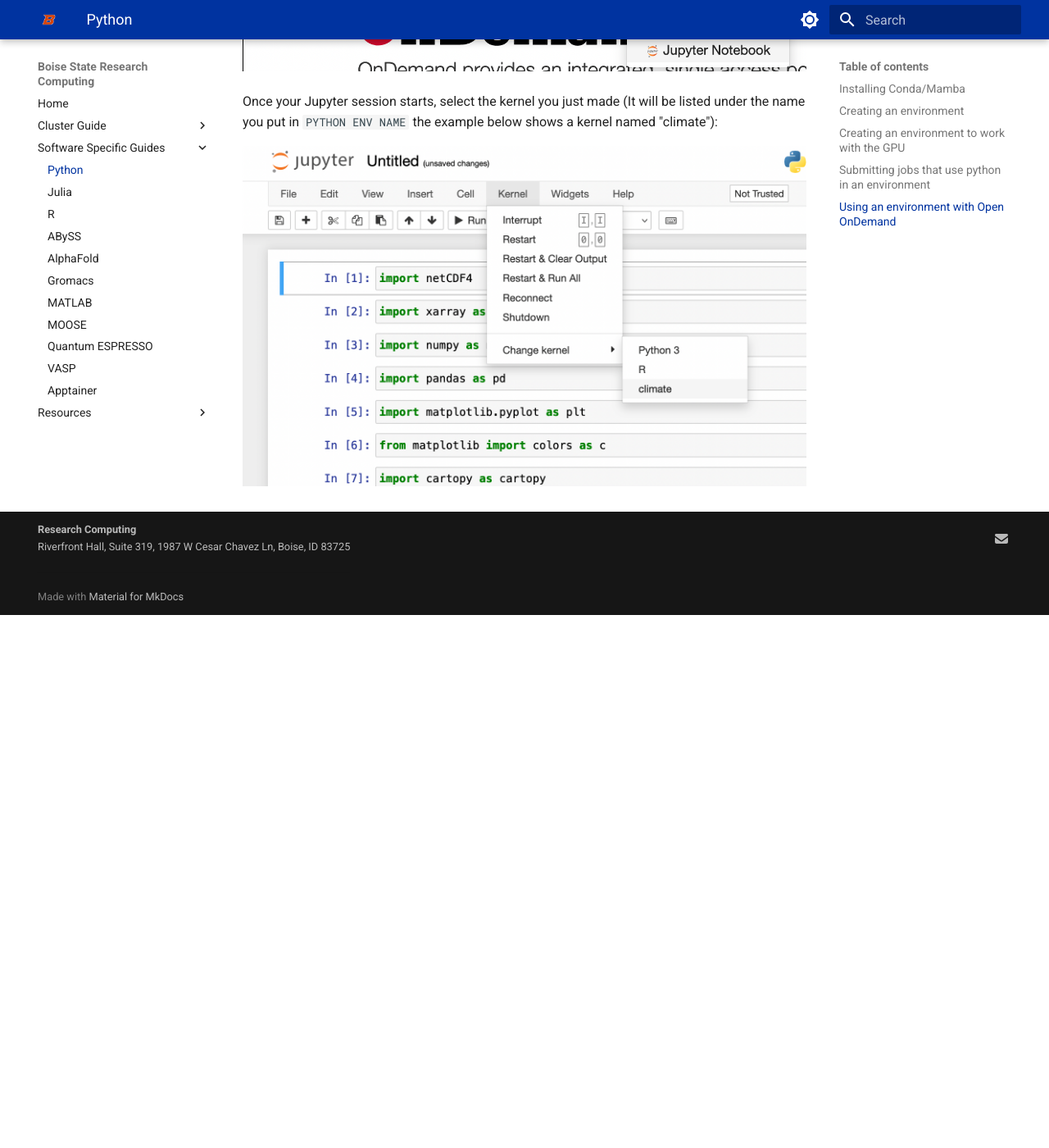
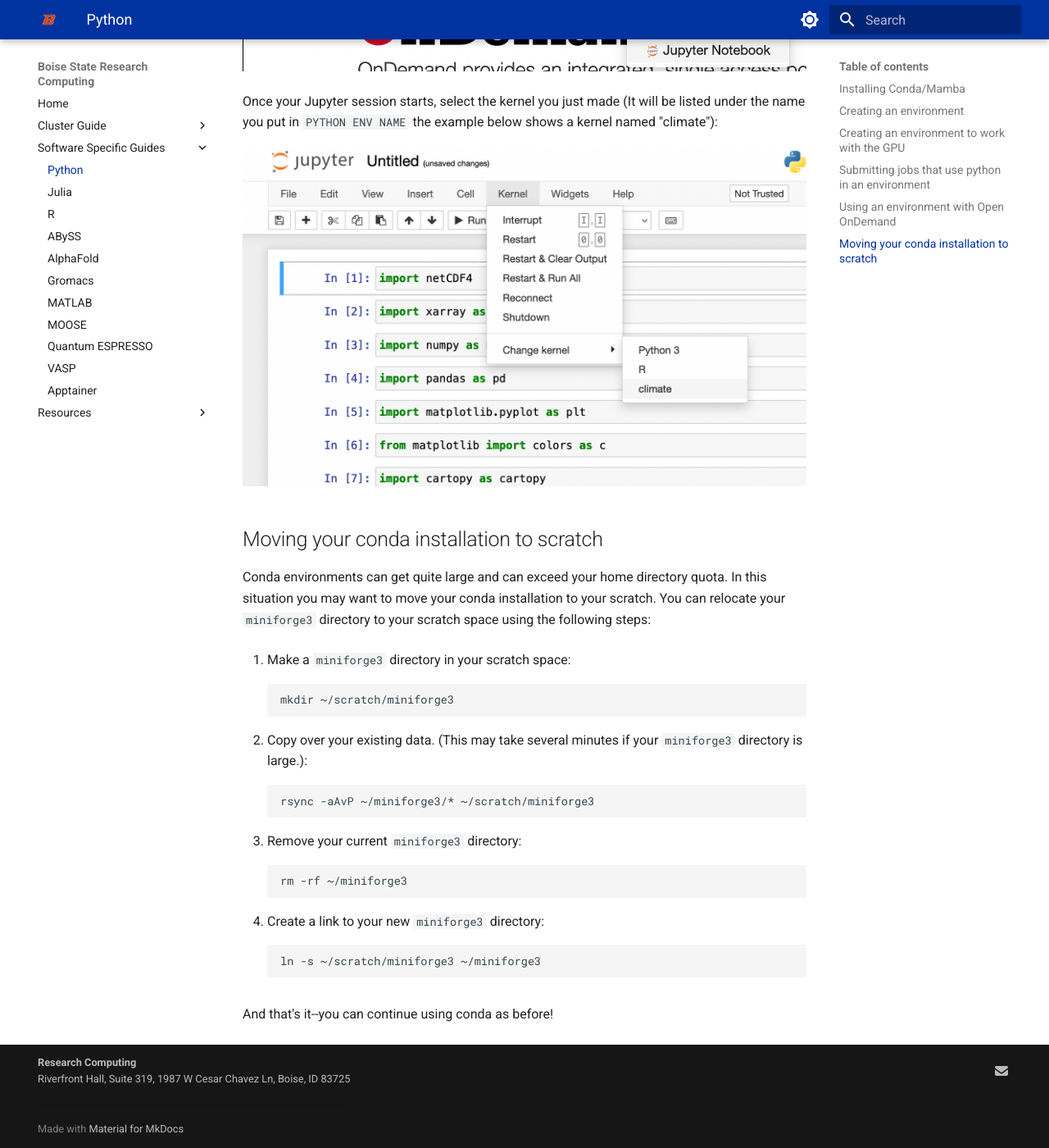
Before and after one commit to bsurc/docs, an MkDocs documentation site: the page built from docs/software/conda.md, in a window 1280 px wide and 1400 px high, scrolled down 3263 px. Shown: the whole window at 82% size. Built offline with MkDocs 1.6.1 and Material for MkDocs 9.7.7, drawn with Linux system fonts in a browser that asks for light colours; before the commit the page ends 4013 px from its top, so only the background shows below that.

Commit message:
Add instructions on moving conda environment

````diff
--- a/docs/software/conda.md
+++ b/docs/software/conda.md
@@ -117,3 +117,32 @@ Then navigate to the Jupyter Notebook App on [https://borah-ondemand.boisestate.
 Once your Jupyter session starts, select the kernel you just made (It will be listed under the name you put in `PYTHON ENV NAME` the example below shows a kernel named "climate"):
 
 ![Select the right Jupyter kernel](../images/jupyter-kernel.png)
+
+## Moving your conda installation to scratch
+
+Conda environments can get quite large and can exceed your home directory quota.
+In this situation you may want to move your conda installation to your scratch.
+You can relocate your `miniforge3` directory to your scratch space using the
+following steps:
+
+1. Make a `miniforge3` directory in your scratch space:
+```bash
+mkdir ~/scratch/miniforge3
+```
+
+2. Copy over your existing data. (This may take several minutes if your
+        `miniforge3` directory is large.):
+```bash
+rsync -aAvP ~/miniforge3/* ~/scratch/miniforge3
+```
+
+3. Remove your current `miniforge3` directory:
+```bash
+rm -rf ~/miniforge3
+```
+4. Create a link to your new `miniforge3` directory:
+```bash
+ln -s ~/scratch/miniforge3 ~/miniforge3
+```
+
+And that's it--you can continue using conda as before!
````
